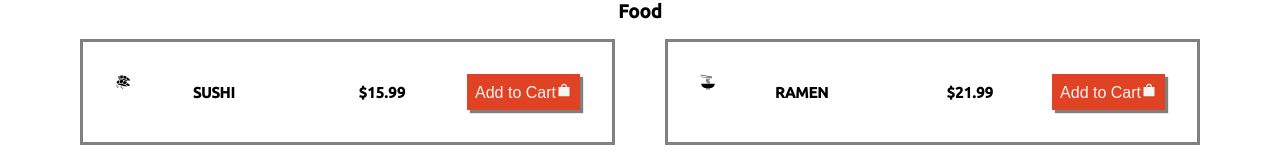
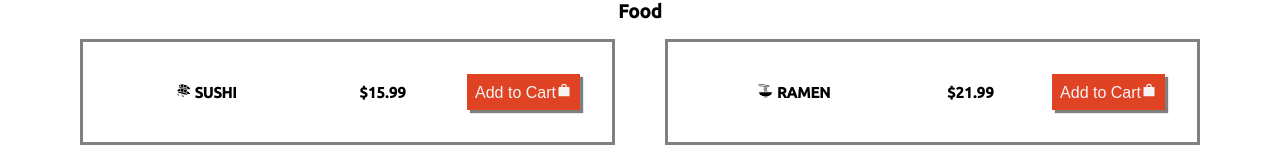
Before and after one commit to eafrancisco04/workshop-122, a React (Vite) app: page / in a window 1280 px wide. Shown: the part 623-787 px from the top of the page. Built offline with nearby package versions, Linux system fonts and the light colour scheme.

Commit message:
move icon position

```diff
--- a/src/components/Card.jsx
+++ b/src/components/Card.jsx
@@ -11,8 +11,7 @@ function Card ({name, price, icon}) {
     return(
         <div className="card">
             <div className="product-box">
-                {icon}
-                <h4>{name}</h4>
+                <h4>{icon} {name}</h4>
                 <h5 className="price">${price}</h5>
                 <button onClick={() => addToCart(name, price)}>
                     Add to Cart<AiFillShopping />
```
